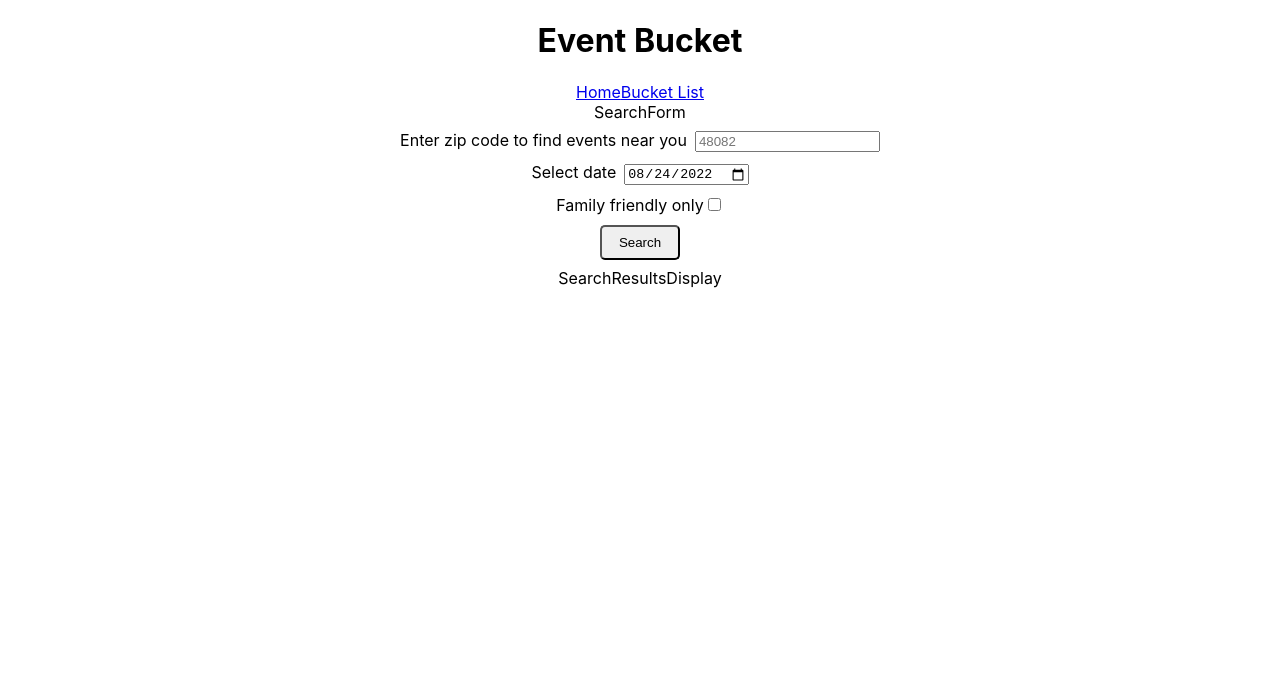
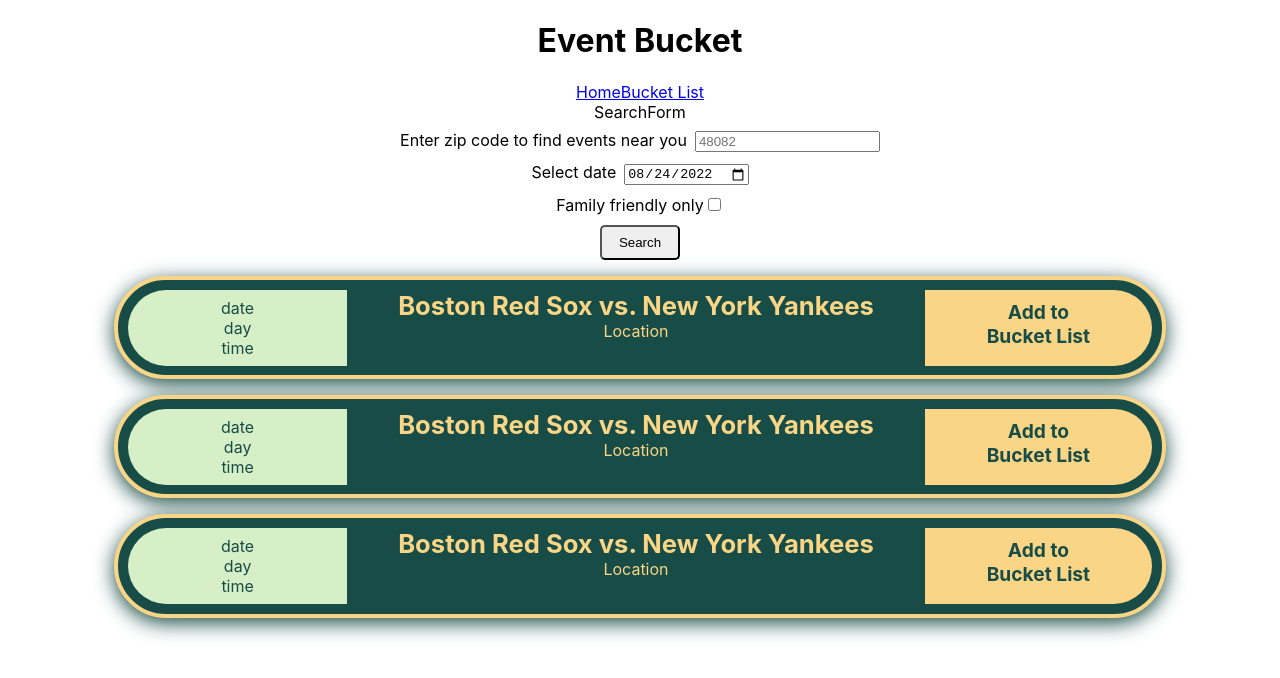
Before and after one commit to KatSchultz/react-events-app, a React (Create React App) app: page / in a window 1280 px wide. Shown: the top 678 px of the page. Built offline with nearby package versions, Linux system fonts and the light colour scheme; no server answers.

Commit message:
styled single events

```diff
--- a/src/components/SearchResultsDisplay.tsx
+++ b/src/components/SearchResultsDisplay.tsx
@@ -1,5 +1,43 @@
 import React from "react";
 
+import SingleEvent from "./SingleEvent";
+
+const events = [
+  {
+    name: "Boston Red Sox vs. New York Yankees",
+    type: "event",
+    id: "Z7r9jZ1AdFN4I",
+    test: false,
+    url: "https://www.ticketmaster.com/event/Z7r9jZ1AdFN4I",
+  },
+  {
+    name: "Boston Red Sox vs. New York Yankees",
+    type: "event",
+    id: "Z7r9jZ1AdFN4M",
+    test: false,
+    url: "https://www.ticketmaster.com/event/Z7r9jZ1AdFN4M",
+  },
+  {
+    name: "Boston Red Sox vs. New York Yankees",
+    type: "event",
+    id: "Z7r9jZ1AdFNbk",
+    test: false,
+    url: "https://www.ticketmaster.com/event/Z7r9jZ1AdFNbk",
+  },
+];
+
 export default function SearchResultsDisplay() {
-  return <div>SearchResultsDisplay</div>;
+  return (
+    <div
+      style={{
+        display: "flex",
+        flexDirection: "column",
+        alignItems: "center",
+      }}
+    >
+      {events.map((event) => (
+        <SingleEvent event={event} />
+      ))}
+    </div>
+  );
 }
--- /dev/null
+++ b/src/components/SingleEvent.css
@@ -0,0 +1,53 @@
+.single-event {
+  width: 80vw;
+  display: flex;
+  justify-content: space-between;
+  align-content: center;
+  align-items: stretch;
+
+  border: solid 4px #fad586;
+  border-radius: 10rem;
+  margin: 0.5rem;
+  padding: 0.6rem;
+
+  background-color: #184d47;
+  color: #fad586;
+  box-shadow: 0px 5px 20px #184d47;
+}
+
+.date {
+  color: #184d47;
+  background-color: #d6efc7;
+  padding: 0.5rem 1rem;
+  border-radius: 5rem 0rem 0rem 5rem;
+  width: 20%;
+}
+.event-details {
+  width: 60%;
+  padding: 0 0.5rem;
+}
+.event-name {
+  font-size: 1.6rem;
+  font-weight: 700;
+}
+
+.button {
+  font-weight: 700;
+  font-size: 1.2rem;
+  padding: 10px 20px;
+  width: 20%;
+  text-align: center;
+
+  color: #184d47;
+  background-color: #fad586;
+  border-radius: 0 5rem 5rem 0;
+  border-style: none;
+}
+
+colorPalette {
+  color: #184d47;
+
+  color: #96bb7c;
+  color: #d6efc7;
+  color: #fad586;
+}
--- a/src/components/SingleEvent.tsx
+++ b/src/components/SingleEvent.tsx
@@ -1,5 +1,38 @@
 import React from "react";
+import "./SingleEvent.css";
 
-export default function SingleEvent() {
-  return <div>SingleEvent</div>;
+interface Props {
+  event: {
+    name: string;
+    type: string;
+    id: string;
+    test: boolean;
+    url: string;
+  };
 }
+
+export default function SingleEvent({ event }: Props) {
+  function bucketClickHandler() {
+    // setBucketList(...BucketList, event)
+  }
+
+  return (
+    <div className="single-event">
+      <div className="date">
+        <div>date</div>
+        <div>day</div>
+        <div>time</div>
+      </div>
+      <div className="event-details">
+        <div className="event-name">{event.name}</div>
+        <div>Location</div>
+      </div>
+      <div className="button" onClick={bucketClickHandler}>
+        <div>
+          Add to <br />
+          Bucket List
+        </div>
+      </div>
+    </div>
+  );
+}
```
